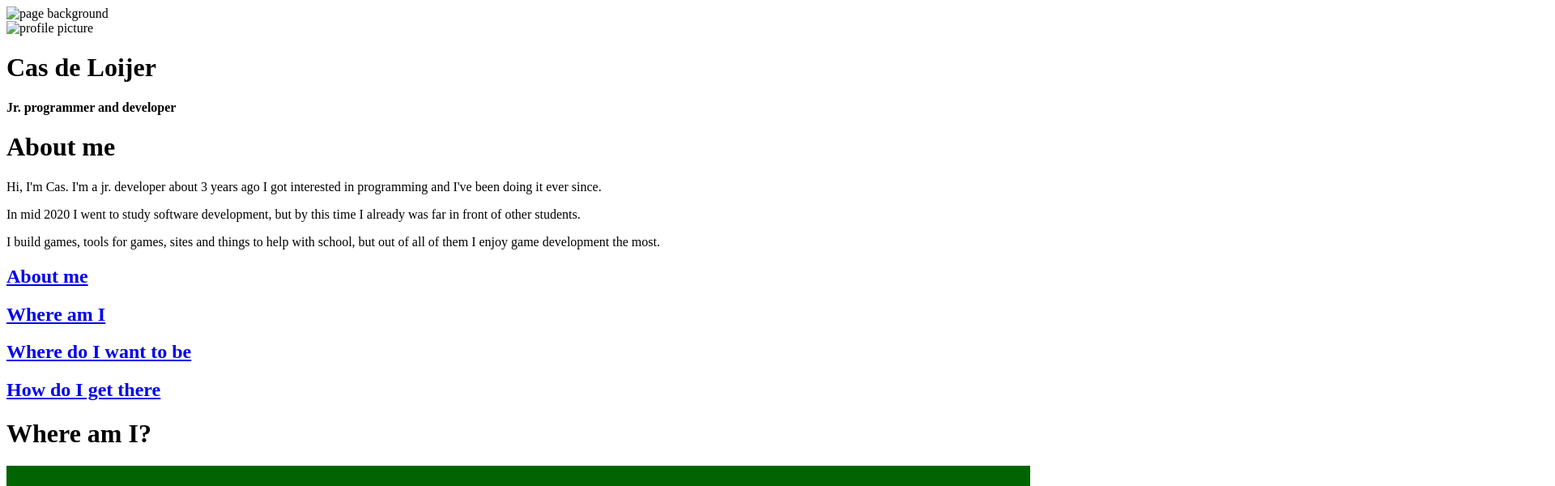
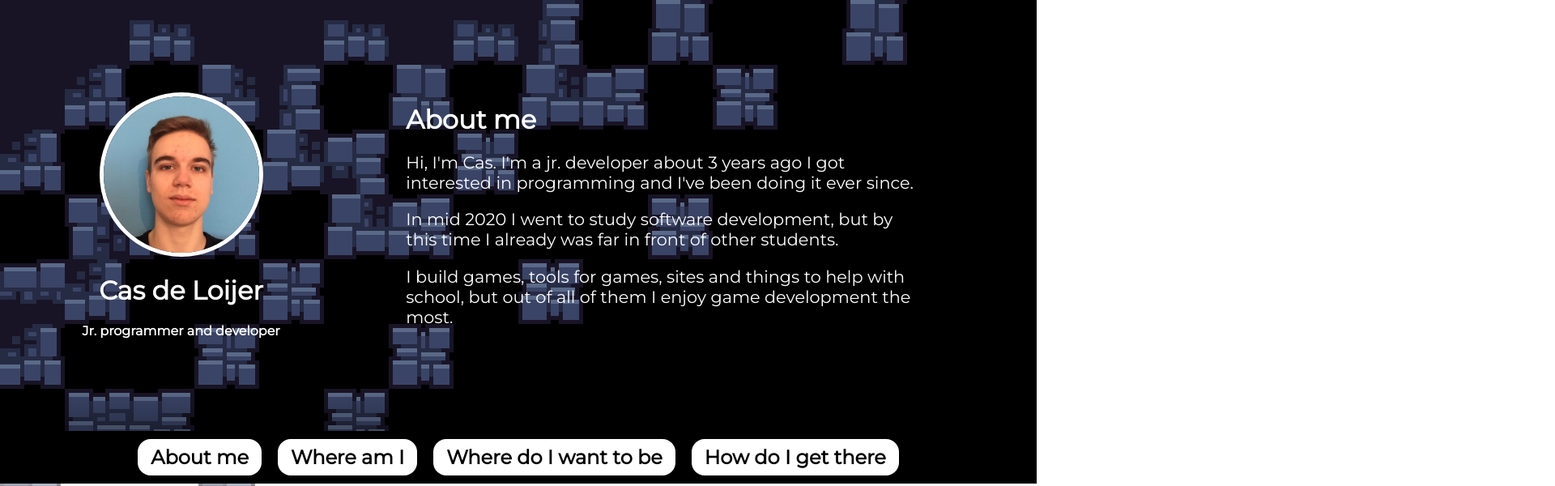
Before and after one commit to nuggetInc/portefolio, a plain HTML site: page index.html in a window 1280 px wide. Shown: the top 600 px of the page at 81% size, 1920 px wide, since content can reach past the window. Drawn offline with Linux system fonts and the light colour scheme; the site is published under a folder, as on GitHub Pages, so addresses that start at the root find nothing.

Commit message:
fixed links

```diff
--- a/index.html
+++ b/index.html
@@ -6,21 +6,21 @@
     <meta name="viewport" content="width=device-width, initial-scale=1.0">
     <link rel="preconnect" href="https://fonts.gstatic.com">
     <link href="https://fonts.googleapis.com/css2?family=Montserrat:wght@400&display=swap" rel="stylesheet">
-    <link rel="stylesheet" href="/css/style.css">
-    <link rel="stylesheet" href="/css/header.css">
-    <link rel="stylesheet" href="/css/navigation.css">
-    <link rel="stylesheet" href="/css/whereami.css">
-    <link rel="stylesheet" href="/css/wheredoIwanttobe.css">
-    <link rel="stylesheet" href="/css/howdoigetthere.css">
+    <link rel="stylesheet" href="css/style.css">
+    <link rel="stylesheet" href="css/header.css">
+    <link rel="stylesheet" href="css/navigation.css">
+    <link rel="stylesheet" href="css/whereami.css">
+    <link rel="stylesheet" href="css/wheredoIwanttobe.css">
+    <link rel="stylesheet" href="css/howdoigetthere.css">
     <title>Portfolio</title>
 </head>
 
 <body>
     <header class="page-header">
-        <img class="header-background" src="/images/portfolioHeader.png" alt="page background">
+        <img class="header-background" src="images/portfolioHeader.png" alt="page background">
         <div class="header-content">
             <div class="profile">
-                <img class="profile-picture" src="/images/ProfielFoto.jpg" alt="profile picture">
+                <img class="profile-picture" src="images/ProfielFoto.jpg" alt="profile picture">
                 <h1 class="name">Cas de Loijer</h1>
                 <h4 class="status">Jr. programmer and developer</h4>
             </div>
```
